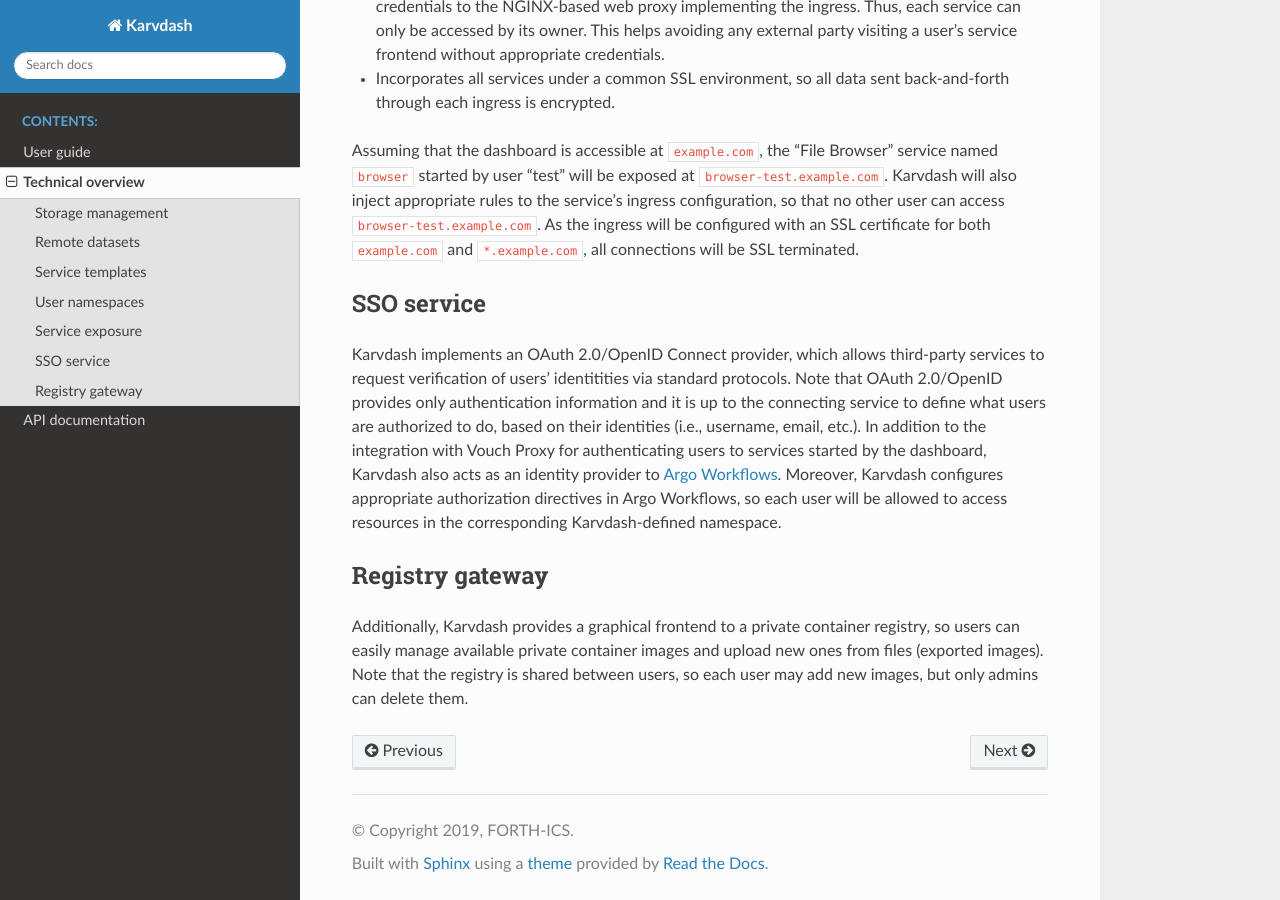
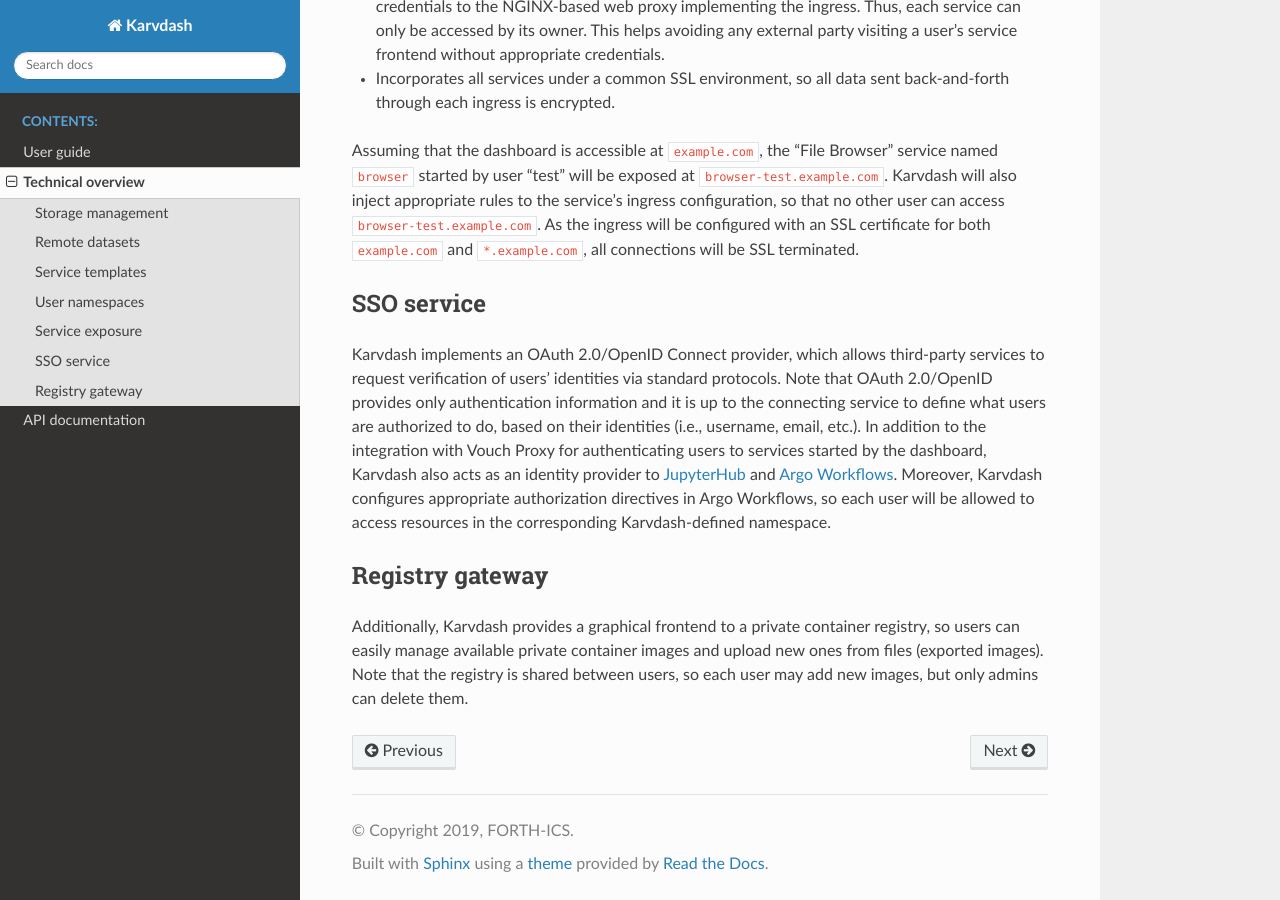
Before and after one commit to CARV-ICS-FORTH/knot, a Sphinx documentation site: the page built from docs/technical.rst, in a window 1280 px wide and 900 px high, scrolled down 4498 px. Built offline with Sphinx 7.4.7 and the Read the Docs theme 2.0.0, drawn with Linux system fonts in a browser that asks for light colours.

Commit message:
Update documentation for JupyterHub integration

```diff
--- a/docs/technical.rst
+++ b/docs/technical.rst
@@ -150,7 +150,7 @@
 SSO service
 -----------
 
-Karvdash implements an OAuth 2.0/OpenID Connect provider, which allows third-party services to request verification of users' identitities via standard protocols. Note that OAuth 2.0/OpenID provides only authentication information and it is up to the connecting service to define what users are authorized to do, based on their identities (i.e., username, email, etc.). In addition to the integration with Vouch Proxy for authenticating users to services started by the dashboard, Karvdash also acts as an identity provider to `Argo Workflows <https://argoproj.github.io/workflows>`_. Moreover, Karvdash configures appropriate authorization directives in Argo Workflows, so each user will be allowed to access resources in the corresponding Karvdash-defined namespace.
+Karvdash implements an OAuth 2.0/OpenID Connect provider, which allows third-party services to request verification of users' identities via standard protocols. Note that OAuth 2.0/OpenID provides only authentication information and it is up to the connecting service to define what users are authorized to do, based on their identities (i.e., username, email, etc.). In addition to the integration with Vouch Proxy for authenticating users to services started by the dashboard, Karvdash also acts as an identity provider to `JupyterHub <https://jupyter.org/hub>`_ and `Argo Workflows <https://argoproj.github.io/workflows>`_. Moreover, Karvdash configures appropriate authorization directives in Argo Workflows, so each user will be allowed to access resources in the corresponding Karvdash-defined namespace.
 
 Registry gateway
 ----------------
```
Also changed, not shown: README.md (+1 -1 lines).
